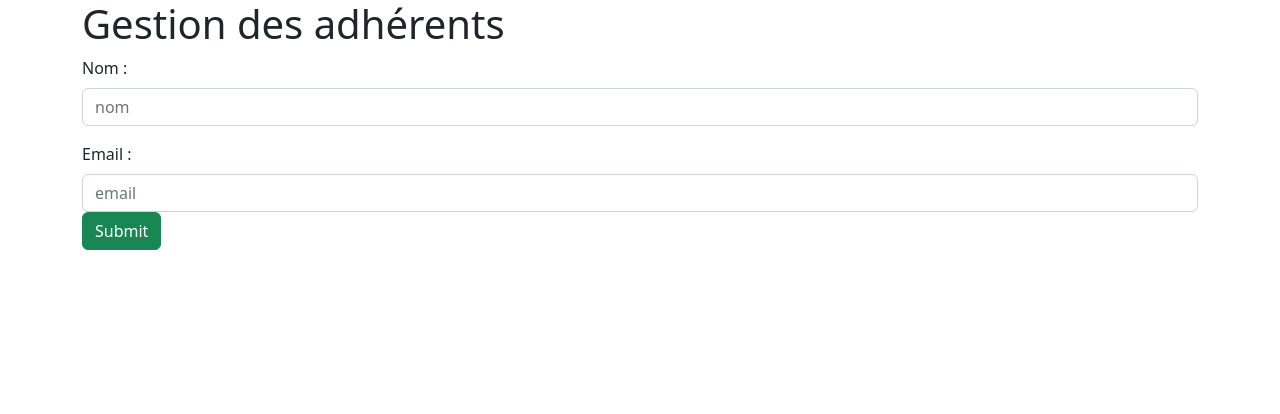
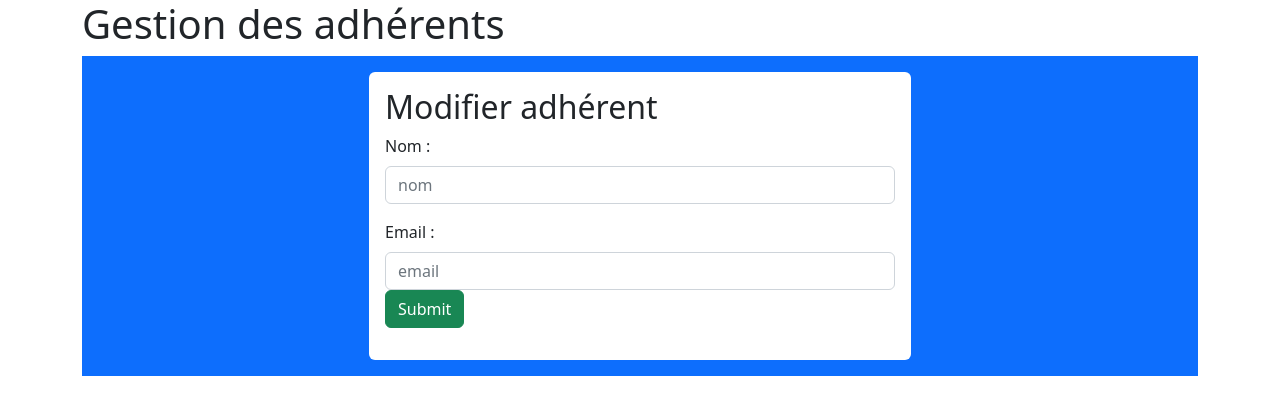
Before and after one commit to Pierre-OlivierB/react-crud, a React (Create React App) app: page /create in a window 1280 px wide. Shown: the top 414 px of the page. Built offline with nearby package versions, Linux system fonts and the light colour scheme.

Commit message:
add css on createuser and sup state on deletuser

```diff
--- a/src/components/CreateUser.jsx
+++ b/src/components/CreateUser.jsx
@@ -18,6 +18,9 @@ function CreateUser() {
   };
 
   return (
+    <div className="d-flex bg-primary justify-content-center justify-items-center p-3">
+      <div className="w-50 bg-white rounded p-3">
+        <h2>Modifier adhérent</h2>
         <form onSubmit={handleSubmit}>
           <div className="mb-3">
             <label htmlFor="nom" className="form-label">
@@ -45,6 +48,8 @@ function CreateUser() {
             <input type="submit" className="btn btn-success" />
           </div>
         </form>
+      </div>
+    </div>
   );
 }
 
--- a/src/components/DeleteUser.jsx
+++ b/src/components/DeleteUser.jsx
@@ -1,4 +1,4 @@
-import React, { useState } from "react";
+import React from "react";
 import { useNavigate, useParams, useLocation } from "react-router-dom";
 import axios from "axios";
 
@@ -6,8 +6,7 @@ function DeleteUser() {
   const location = useLocation();
   const userName = location.state.name;
   const userMail = location.state.mail;
-  const [nom, setNom] = useState(userName);
-  const [email, setEmail] = useState(userMail);
+
   const { id_user } = useParams();
   const navigate = useNavigate();
   const handleSubmit = (ev) => {
@@ -32,7 +31,7 @@ function DeleteUser() {
               className="form-control"
               id="nom"
               placeholder="nom"
-              value={nom}
+              value={userName}
               readOnly
             />
           </div>
@@ -45,7 +44,7 @@ function DeleteUser() {
               className="form-control"
               id="email"
               placeholder="email"
-              value={email}
+              value={userMail}
               readOnly
             />
           </div>
```
Lines whose indentation alone changed are shown as unchanged.
